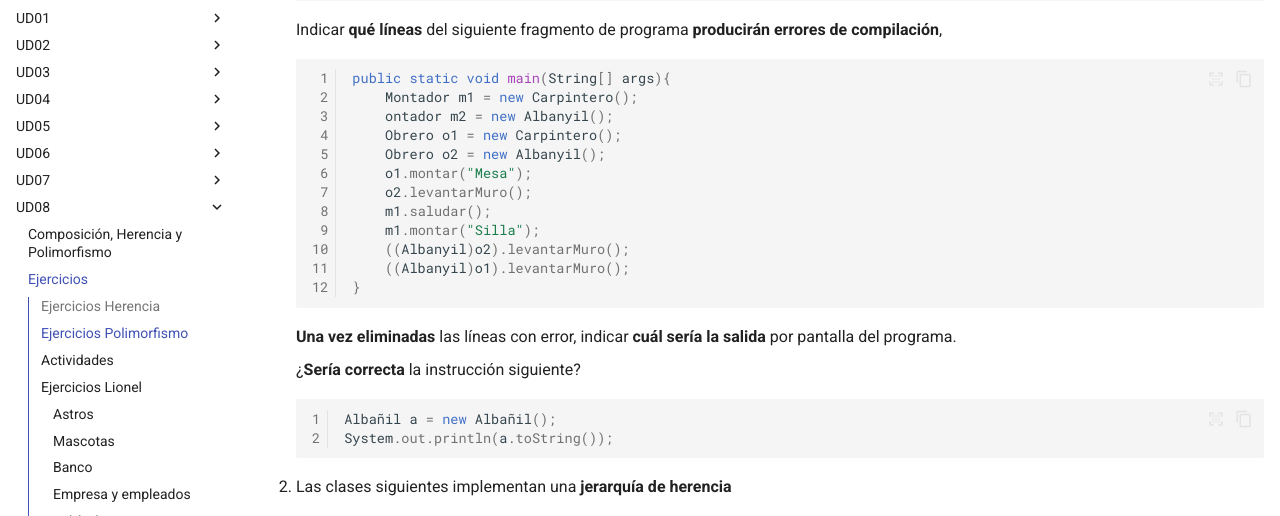
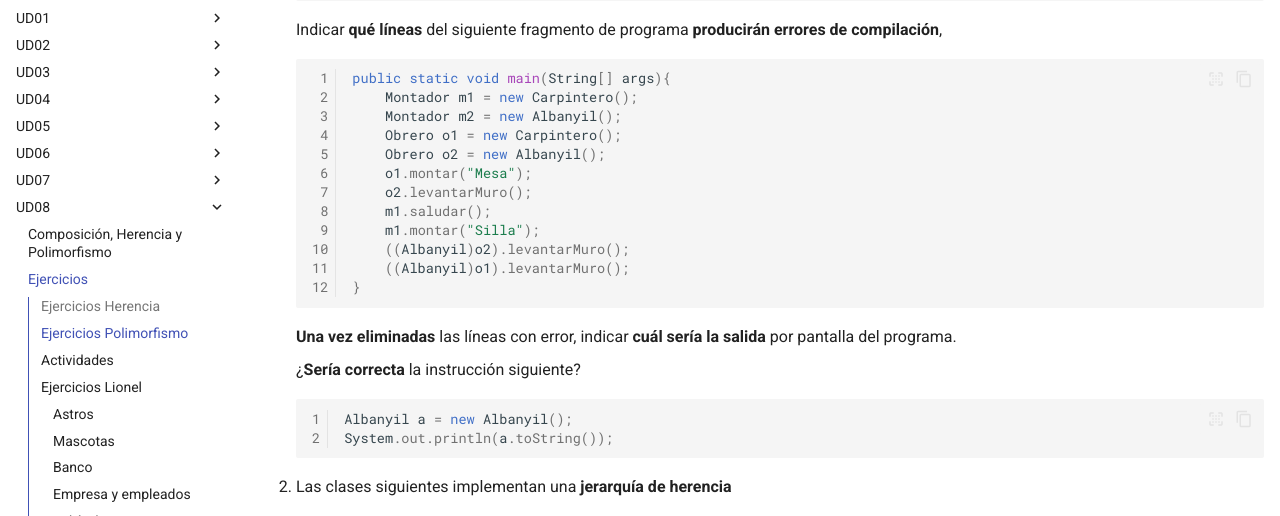
Before and after one commit to martinezpenya/1DAMProgramacion, an MkDocs documentation site: the page built from docs/UD08/UD08_ejercicios_ES.md, in a window 1280 px wide and 900 px high, scrolled down 5654 px. Shown: the part 153-669 px from the top of the window. Built offline with MkDocs 1.6.1 and Material for MkDocs 9.7.7, drawn with Linux system fonts in a browser that asks for light colours; comment, search, counter and statistics services are not loaded.

Commit message:
fix: little mistakes

````diff
--- a/docs/UD08/UD08_ejercicios_ES.md
+++ b/docs/UD08/UD08_ejercicios_ES.md
@@ -246,7 +246,7 @@
     ```java
     public static void main(String[] args){
         Montador m1 = new Carpintero();
-        ontador m2 = new Albanyil();
+        Montador m2 = new Albanyil();
         Obrero o1 = new Carpintero();
         Obrero o2 = new Albanyil();
         o1.montar("Mesa");
@@ -263,7 +263,7 @@
     ¿**Sería correcta** la instrucción siguiente?
 
     ```java
-    Albañil a = new Albañil();
+    Albanyil a = new Albanyil();
     System.out.println(a.toString());
     ```
 
````
